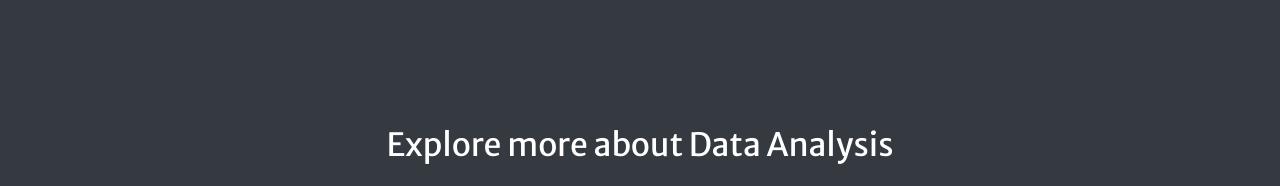
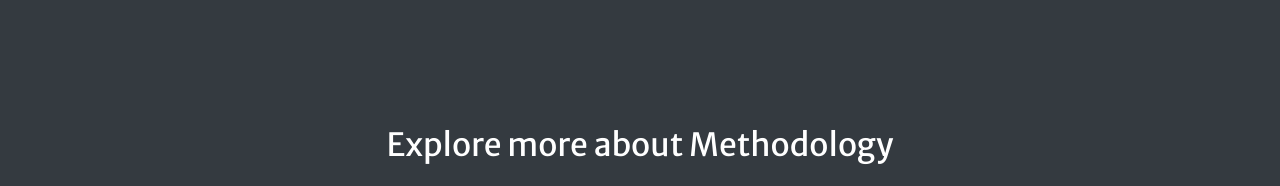
Before and after one commit to zejunoliviazheng/zejunoliviazheng.github.io, a website: page index.html in a window 1280 px wide. Shown: the part 2105-2291 px from the top of the page. Drawn offline with nearby package versions, Linux system fonts and the light colour scheme.

Commit message:
Update index.html

```diff
--- a/index.html
+++ b/index.html
@@ -139,7 +139,7 @@
   <!-- Call to action-->
   <section class="page-section bg-dark text-white">
     <div class="container text-center">
-      <h2 class="mb-4">Explore more about Data Analysis</h2>
+      <h2 class="mb-4">Explore more about Methodology</h2>
       <a class="btn btn-light btn-xl" href="https://www.ml.cmu.edu/research/data-analysis-projects.html">Explore Now!</a>
     </div>
   </section>
```
